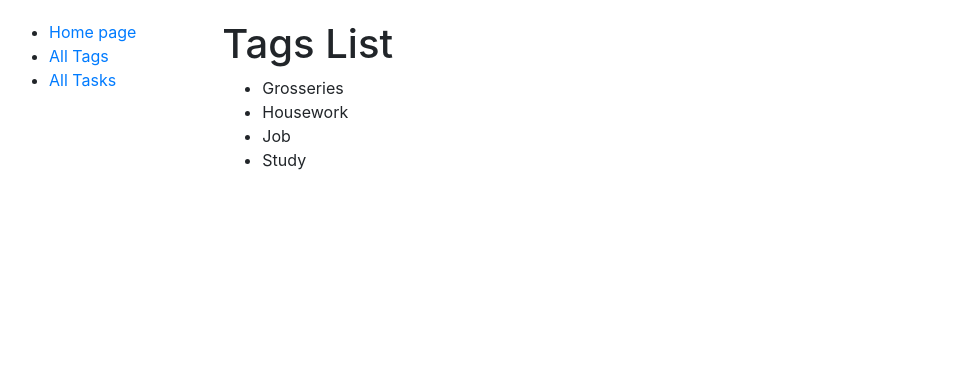
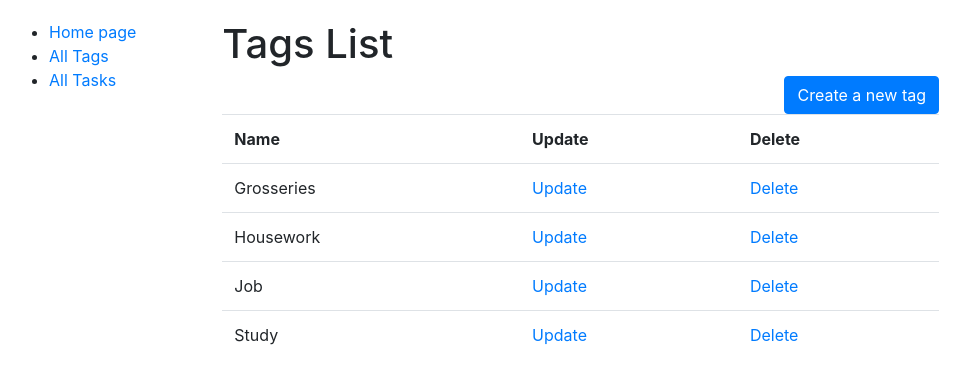
Before and after one commit to oksanaaam/Todo-list, a Django app: page /tags/ in a window 1280 px wide. Shown: the top 384 px of the page, without its empty margins (6-976 px from the left). Run offline with Django 4.2, Linux system fonts and the light colour scheme; data comes from the database, SQL or seed files in the repository; both versions use the stored data as it was after the commit.

Commit message:
Add Create Update & Delete for views

```diff
--- a/TodoList/settings.py
+++ b/TodoList/settings.py
@@ -37,6 +37,8 @@ INSTALLED_APPS = [
     "django.contrib.sessions",
     "django.contrib.messages",
     "django.contrib.staticfiles",
+    "crispy_forms",
+    "crispy_bootstrap4",
     "case",
 ]
 
@@ -67,6 +69,10 @@ TEMPLATES = [
         },
     },
 ]
+
+CRISPY_ALLOWED_TEMPLATE_PACKS = "bootstrap4"
+
+CRISPY_TEMPLATE_PACK = "bootstrap4"
 
 WSGI_APPLICATION = "TodoList.wsgi.application"
 
--- a/case/urls.py
+++ b/case/urls.py
@@ -3,19 +3,39 @@ from case.views import (
     index,
     TagListView,
     TagDetailView,
+    TagCreateView,
+    TagUpdateView,
+    TagDeleteView,
     TaskListView,
-    TaskDetailView
+    TaskDetailView,
+    TaskCreateView,
+    TaskUpdateView,
+    TaskDeleteView,
 )
 
 urlpatterns = [
     path("", index, name="index"),
     path("tags/", TagListView.as_view(), name="tag-list"),
-    path("tags/<int:pk>/", TagDetailView.as_view(), name="tag-detail-list"),
+    path("tags/<int:pk>/", TagDetailView.as_view(), name="tag-detail"),
+    path("tags/create/", TagCreateView.as_view(), name="tag-create"),
+    path("tags/<int:pk>/update/", TagUpdateView.as_view(), name="tag-update"),
+    path("tags/<int:pk>/delete/", TagDeleteView.as_view(), name="tag-delete"),
     path("tasks/", TaskListView.as_view(), name="task-list"),
     path(
         "tasks/<int:pk>/",
         TaskDetailView.as_view(),
-        name="task-detail-list"
+        name="task-detail"
+    ),
+    path("tasks/create/", TaskCreateView.as_view(), name="task-create"),
+    path(
+        "tasks/<int:pk>/update/",
+        TaskUpdateView.as_view(),
+        name="task-update",
+    ),
+    path(
+        "tasks/<int:pk>/delete/",
+        TaskDeleteView.as_view(),
+        name="task-delete",
     ),
 ]
 
--- a/case/views.py
+++ b/case/views.py
@@ -2,6 +2,7 @@ from urllib.request import Request
 
 from django.http import HttpResponse
 from django.shortcuts import render
+from django.urls import reverse_lazy
 from django.views import generic
 
 from case.models import Tag, Task
@@ -32,11 +33,48 @@ class TagDetailView(generic.DetailView):
     model = Tag
 
 
+class TagCreateView(generic.CreateView):
+    model = Tag
+    fields = "__all__"
+    template_name = "case/tag_form.html"
+    success_url = reverse_lazy("case:tag-list")
+
+
+class TagUpdateView(generic.UpdateView):
+    model = Tag
+    fields = "__all__"
+    template_name = "case/tag_form.html"
+    success_url = reverse_lazy("case:tag-list")
+
+
+class TagDeleteView(generic.DeleteView):
+    model = Tag
+    template_name = "case/tag_confirm_delete.html"
+    success_url = reverse_lazy("case:tag-list")
+
+
 class TaskListView(generic.ListView):
     model = Task
     paginate_by = 5
 
 
+class TaskCreateView(generic.CreateView):
+    model = Task
+    fields = "__all__"
+    success_url = reverse_lazy("case:task-list")
+
+
+class TaskUpdateView(generic.UpdateView):
+    model = Task
+    fields = "__all__"
+    success_url = reverse_lazy("case:task-list")
+
+
 class TaskDetailView(generic.DetailView):
     model = Task
     queryset = Task.objects.prefetch_related("tags__tasks")
+
+
+class TaskDeleteView(generic.DeleteView):
+    model = Task
+    success_url = reverse_lazy("case:task-list")
--- a/templates/case/tag_list.html
+++ b/templates/case/tag_list.html
@@ -3,11 +3,34 @@
 {% block content %}
   <h1>Tags List</h1>
   {% if tag_list %}
-    <ul>
-    {% for tag in tag_list %}
-      <li>{{ tag.name }}</li>
-    {% endfor %}
-    </ul>
+    <table class="table">
+    <tr>
+        <th>Name</th>
+        <th>Update</th>
+        <th>Delete</th>
+      </tr>
+
+      {% for tag in tag_list %}
+        <tr>
+          <td>{{ tag.name }}</td>
+          <td>
+              <a href="{% url "case:tag-update" tag.id %}">
+                Update
+              </a>
+            </td>
+            <td>
+              <a href="{% url "case:tag-delete" tag.id %}">
+                Delete
+              </a>
+            </td>
+          </tr>
+      {% endfor %}
+    <a style="float: right"
+       href="{% url "case:tag-create" %}"
+       class="btn btn-primary">Create a new tag
+    </a>
+    </table>
+
     {% else %}
     <p>There are no tags in To-do list</p>
 
```
Also changed, not shown: templates/case/tag_confirm_delete.html (added, +20 -0 lines), templates/case/tag_detail.html (renamed from templates/case/tag_detail_list.html, +10 -1 lines), templates/case/tag_form.html (added, +14 -0 lines), templates/case/task_confirm_delete.html (added, +19 -0 lines), templates/case/task_detail.html (renamed from templates/case/task_detail_list.html, +11 -1 lines), templates/case/task_form.html (added, +14 -0 lines), templates/case/task_list.html (+6 -1 lines), db.sqlite3.
